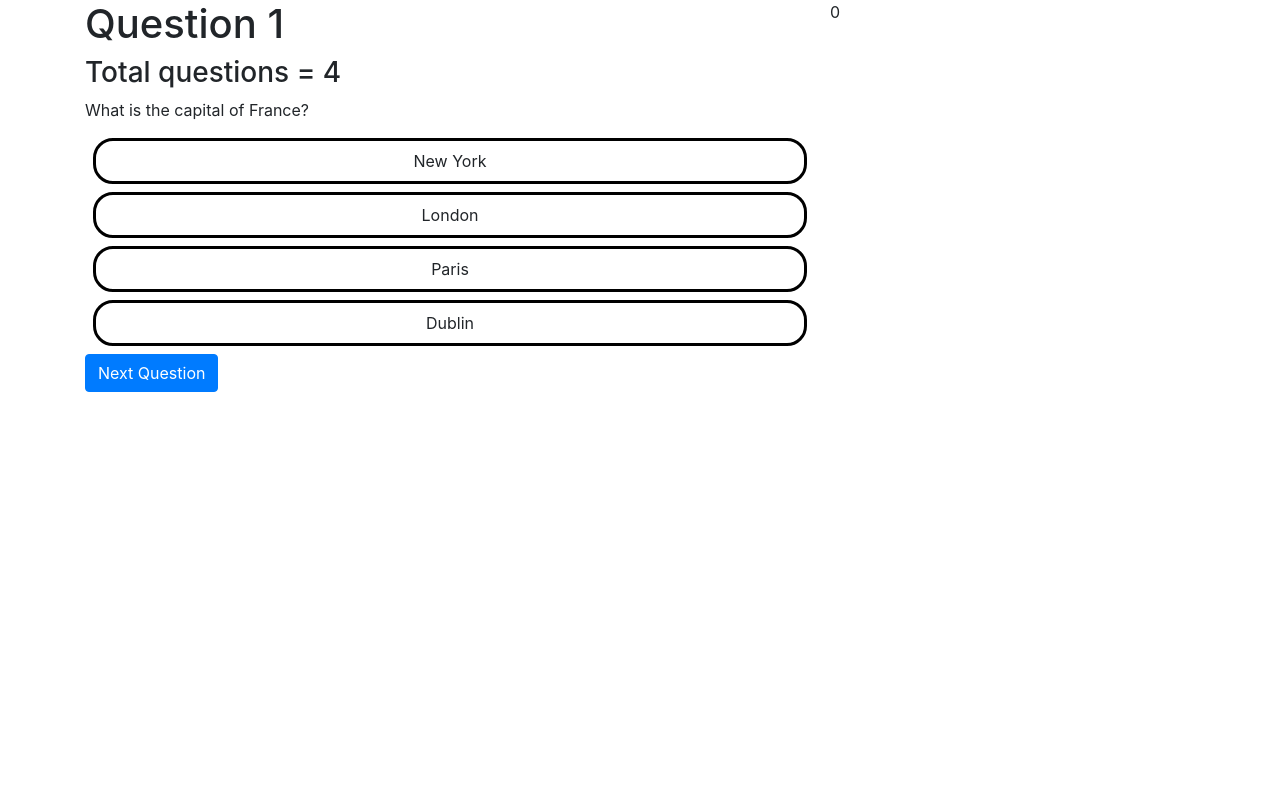
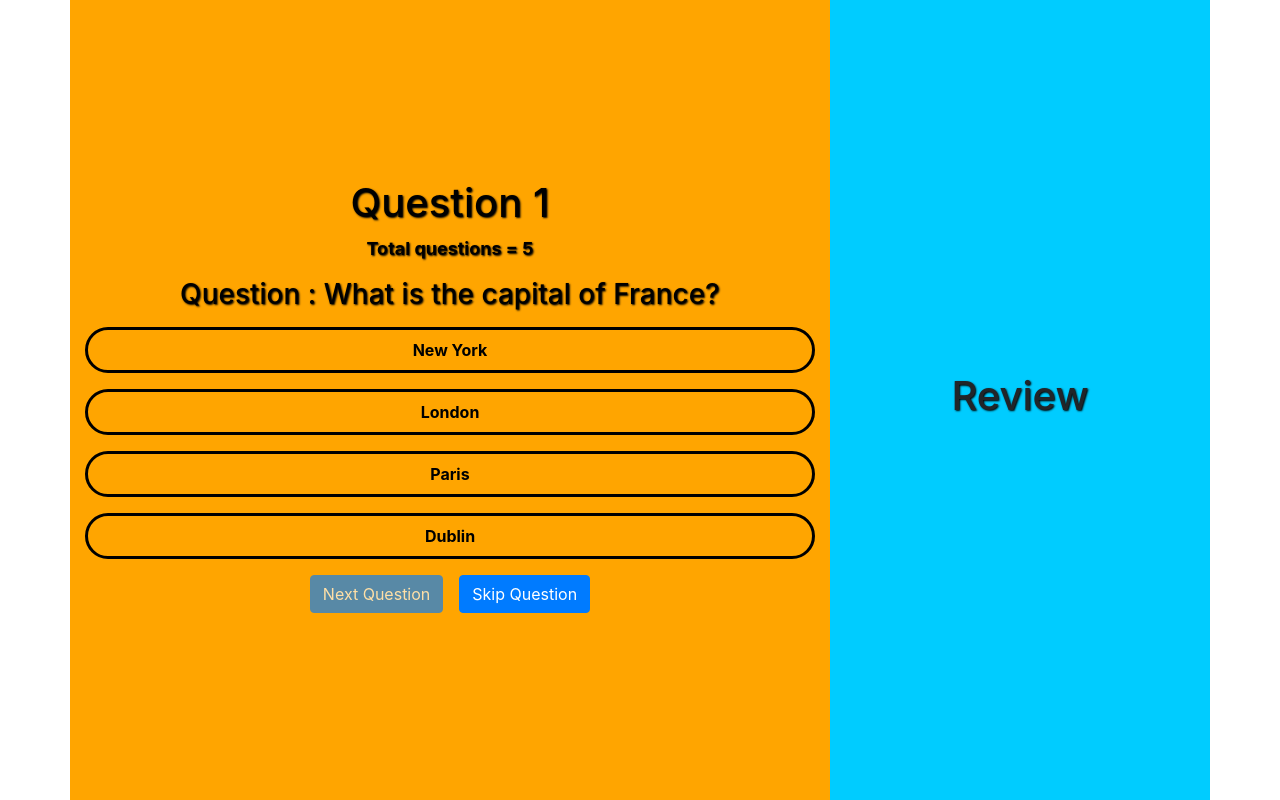
Before and after one commit to devgoel186/Q-and-A-Web-App, a React (Create React App) app: page / in a window 1280 px wide. Built offline with nearby package versions, Linux system fonts and the light colour scheme.

Commit message:
Final modifications; styling added

```diff
--- a/src/App.js
+++ b/src/App.js
@@ -20,9 +20,20 @@ const App = () => {
     setChoices([...choices.slice(0, question), opt.isCorrect]);
   };
 
-  const calculateScore = (total = 0, value) => {
+  const calculateScore = (total, value) => {
     if (value) total++;
     return total;
+  };
+
+  const handleSkip = () => {
+    setUserAnswer([
+      ...userAnswer.slice(0, question),
+      "Skipped",
+      ...userAnswer.slice(question + 1),
+    ]);
+    setChoices([...choices.slice(0, question), false]);
+    if (question === questions.length - 1) handleSubmit();
+    setQuestion(question + 1);
   };
 
   const handlePrev = () => {
@@ -31,30 +42,32 @@ const App = () => {
   };
 
   const handleNext = () => {
-    setChoices([...choices, choices[question]]);
+    setChoices([...choices.slice(0, question), choices[question]]);
+    console.log(choices);
     setQuestion(question + 1);
   };
 
   const handleSubmit = () => {
-    setScore(choices.reduce(calculateScore));
+    setScore(choices.reduce(calculateScore, 0));
     setShowScore(true);
   };
 
   return (
     <Container>
       <Row>
-        <Col sm={8}>
+        <Col sm={8} className="quizSection">
           {!showScore ? (
             <>
               <h1>Question {question + 1}</h1>
-              <h3>Total questions = {questions.length}</h3>
-              <p>{questions[question].questionText}</p>
-              {questions[question].answerOptions.map((option, key) => {
+              <p>Total questions = {questions.length}</p>
+              <h3>Question : {questions[question].questionText}</h3>
+              {questions[question].answerOptions.map((option, i) => {
                 return (
-                  <div className="m-2" style={{ textAlign: "center" }}>
                   <div
+                    key={i}
                     onClick={() => compareAnswer(option)}
-                      className={`option ${
+                    style={{ textAlign: "center" }}
+                    className={`m-2 option ${
                       userAnswer[question] === option.answerText
                         ? "selected"
                         : null
@@ -62,36 +75,59 @@ const App = () => {
                   >
                     {option.answerText}
                   </div>
-                  </div>
                 );
               })}
+              <div style={{ textAlign: "center" }}>
                 {question !== 0 ? (
-                <Button onClick={handlePrev} className="mr-2">
+                  <Button onClick={handlePrev} className="m-2">
                     Previous Question
                   </Button>
-              ) : (
-                <div></div>
-              )}
+                ) : null}
                 {question !== questions.length - 1 ? (
-                <Button onClick={handleNext} className="mr-2">
+                  <Button
+                    disabled={!userAnswer[question]}
+                    onClick={handleNext}
+                    className="m-2"
+                  >
                     Next Question
                   </Button>
                 ) : (
-                <Button onClick={handleSubmit} className="mr-2">
+                  <Button
+                    disabled={!userAnswer[question]}
+                    onClick={handleSubmit}
+                    className="m-2"
+                  >
                     Submit
                   </Button>
                 )}
+                <Button onClick={handleSkip} className="m-2">
+                  Skip Question
+                </Button>
+              </div>
             </>
           ) : (
+            <>
               <h1>
                 Your final score : {score}/{questions.length}
               </h1>
+              <p>
+                [Score Percentage : {`${(score / questions.length) * 100} %]`}
+              </p>
+              <h3 className="m-2">Correct Answers : </h3>
+              {questions.map((question, i) => {
+                return question.answerOptions.map((option, k) => {
+                  return option.isCorrect ? (
+                    <p key={k}>{`${i + 1}. ${option.answerText}`}</p>
+                  ) : null;
+                });
+              })}
+            </>
           )}
         </Col>
-        <p>{score}</p>
-        <Col>
-          {userAnswer.map((item) => {
-            return <p>{item}</p>;
+        <Col sm={4} className="reviewSection">
+          <h1>Review</h1>
+          {userAnswer.map((item, i) => {
+            return <p key={i}>{`${i + 1}. ${item}`}</p>;
           })}
         </Col>
       </Row>
--- a/src/questions.js
+++ b/src/questions.js
@@ -18,6 +18,18 @@ const questions = [
     ],
   },
   {
+    questionText: "Entomology is the science that studies",
+    answerOptions: [
+      { answerText: "Behavior of human beings", isCorrect: false },
+      { answerText: "Insects", isCorrect: true },
+      {
+        answerText: "The origin and history of technical and scientific terms",
+        isCorrect: false,
+      },
+      { answerText: "The formation of rocks", isCorrect: false },
+    ],
+  },
+  {
     questionText: "The iPhone was created by which company?",
     answerOptions: [
       { answerText: "Apple", isCorrect: true },
@@ -27,12 +39,12 @@ const questions = [
     ],
   },
   {
-    questionText: "How many Harry Potter books are there?",
+    questionText: "OS computer abbreviation usually means ?",
     answerOptions: [
-      { answerText: "1", isCorrect: false },
-      { answerText: "4", isCorrect: false },
-      { answerText: "6", isCorrect: false },
-      { answerText: "7", isCorrect: true },
+      { answerText: "Order of Significance", isCorrect: false },
+      { answerText: "Open Software", isCorrect: false },
+      { answerText: "Operating System", isCorrect: true },
+      { answerText: "Optical Sensor", isCorrect: false },
     ],
   },
 ];
--- a/src/styles.css
+++ b/src/styles.css
@@ -1,11 +1,54 @@
+.quizSection {
+    color: black;
+    height: 100vh;
+    display: flex;
+    flex-direction: column;
+    justify-content: center;
+    align-items: center;
+    background-color:orange;
+    text-shadow: 1px 1px 2px #000000;
+}
+
+.quizSection p {
+    font-size: large;
+    font-weight: bold;
+}
+
+.reviewSection {
+    height: 100vh;
+    display: flex;
+    flex-direction: column;
+    justify-content: center;
+    align-items: center;
+    background-color: #00CCFF;
+    text-shadow: 1px 1px 2px #000000;
+}
+
 .option {
     padding: 8px;
     border: 3px solid #000000;
-    border-radius: 20px;
+    border-radius: 30px;
     width: 100%;
     cursor: pointer;
+    font-weight: bold;
+    text-shadow: none;
 }
 
 .selected {
-    background-color: aqua;
+    transition: background-color 0.5s;
+    background-color: yellow;
+    color: #17252A;
+    text-shadow: none;
 }
+
+@media all and (max-width: 576px) {
+    * {
+        font-size: 0.8rem;
+    }
+    .quizSection {
+        height: 70vh;
+    }
+    .reviewSection {
+        height: 30vh;
+    }
+}
```
Also changed, not shown: src/components/ReviewSection.js (deleted, +0 -15 lines). Lines whose indentation alone changed are shown as unchanged.
